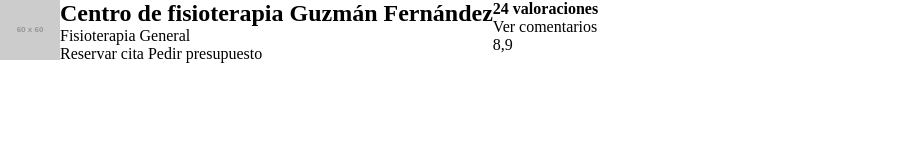
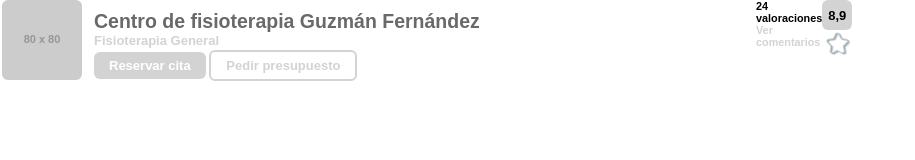
Before and after one commit to MariaRipley/ejercicicios-mod-1-1.3, a plain HTML site: page ej-7/index.html in a window 1280 px wide. Shown: the whole page, without its empty margins (0-915 px from the left). Drawn offline with Linux system fonts and the light colour scheme; placeholder pictures from the web are drawn by us.

Commit message:
Modificar ej 7

```diff
--- a/ej-7/index.html
+++ b/ej-7/index.html
@@ -9,22 +9,38 @@
   </head>
   <body>
     <header class="header">
-      <img class="imagen cuadrado" src="https://via.placeholder.com/60x60" />
+      <img
+        class="img-header"
+        src="https://via.placeholder.com/80x80"
+        alt="imagen de cuadrado vacío"
+      />
     </header>
     <main class="main">
-      <h2>Centro de fisioterapia Guzmán Fernández</h2>
-      <p>Fisioterapia General</p>
-      <a>Reservar cita</a>
-      <a>Pedir presupuesto</a>
+      <section class="cabecera">
+        <h2 class="titulo-principal">
+          Centro de fisioterapia Guzmán Fernández
+        </h2>
+        <p class="parr">Fisioterapia General</p>
+      </section>
+      <section class="botones">
+        <a class="boton boton-reservar">Reservar cita</a>
+        <a class="boton boton-presupuesto">Pedir presupuesto</a>
+      </section>
     </main>
     <footer class="footer">
       <div>
-        <h4>24 valoraciones</h4>
-        <p>Ver comentarios</p>
-        <p>8,9</p>
+        <div class="valoraciones">
+          <h4>24 valoraciones</h4>
+          <p class="comentarios">Ver comentarios</p>
+        </div>
       </div>
       <div>
-        <img />
+        <div class="puntuacion">
+          <p class="num">8,9</p>
+        </div>
+        <div>
+          <img class="img-star" src="./star.PNG" alt="estrella gris" />
+        </div>
       </div>
     </footer>
   </body>
--- a/ej-7/style.css
+++ b/ej-7/style.css
@@ -5,6 +5,90 @@
 }
 
 body {
+  display: flex;
+  justify-content: space-between;
   max-width: 840px;
+  font-size: small;
+  font-family: Arial, Helvetica, sans-serif;
+}
+
+.header {
+  display: flex;
+  justify-content: center;
+  align-items: center;
+  min-width: 10%;
+}
+
+.img-header {
+  border-radius: 6px;
+}
+
+.main {
+  min-width: 80%;
+  display: flex;
+  flex-direction: column;
+  justify-content: space-between;
+  padding: 10px;
+}
+
+.titulo-principal {
+  color: dimgray;
+}
+
+.parr {
+  color: lightgray;
+  font-weight: bold;
+}
+
+.botones {
+  height: 20%;
+}
+
+.boton {
+  border-radius: 6px;
+  padding: 6px 15px;
+  font-weight: bold;
+}
+
+.boton-reservar {
+  background-color: lightgrey;
+  color: white;
+}
+
+.boton-presupuesto {
+  border: 2px solid lightgrey;
+  color: lightgrey;
+}
+
+.footer {
   display: flex;
 }
+
+.valoraciones {
+  font-size: smaller;
+}
+
+.comentarios {
+  color: lightgrey;
+  font-weight: bold;
+}
+
+.puntuacion {
+  background-color: lightgrey;
+  border-radius: 6px;
+  width: 30px;
+  height: 30px;
+}
+
+.num {
+  display: flex;
+  width: 100%;
+  height: 100%;
+  justify-content: center;
+  align-items: center;
+  font-weight: bold;
+}
+
+.img-star {
+  width: 30px;
+}
```
Also changed, not shown: ej-7/star.PNG (added).
